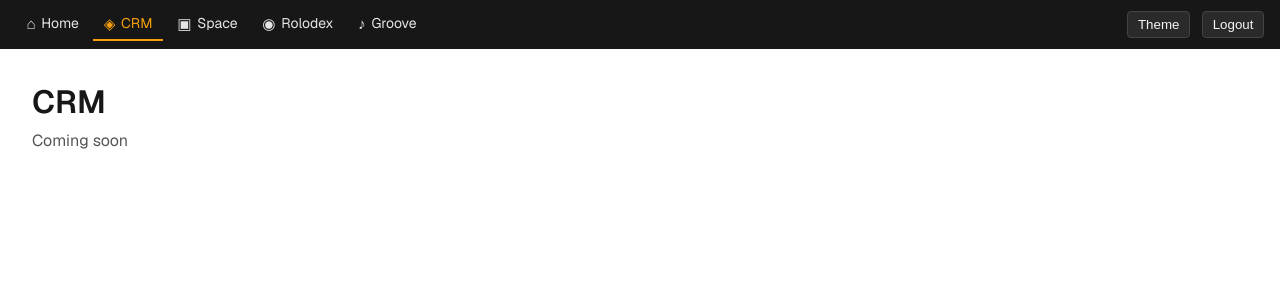
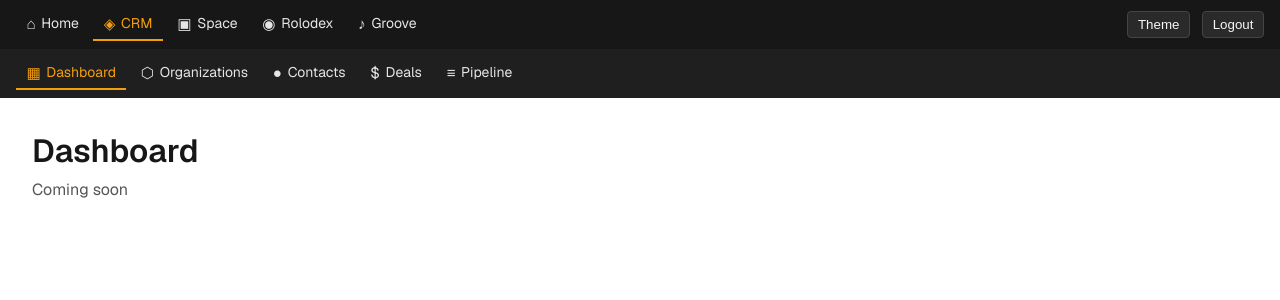
Before and after one commit to NWFreshness/atrium, a Next.js app: page /crm in a window 1280 px wide. Shown: the top 300 px of the page. Built offline with nearby package versions, Linux system fonts and the light colour scheme; no server answers.

Commit message:
feat(crm): shell and five-section subnav

```diff
--- /dev/null
+++ b/app/(authenticated)/crm/layout.tsx
@@ -0,0 +1,12 @@
+import type { ReactNode } from "react";
+import { CrmSubnav } from "@/components/crm/crm-subnav";
+import styles from "@/components/crm/crm-subnav.module.css";
+
+export default function CrmLayout({ children }: { children: ReactNode }) {
+  return (
+    <div className={styles["crm-shell"]}>
+      <CrmSubnav />
+      {children}
+    </div>
+  );
+}
--- a/app/(authenticated)/crm/page.tsx
+++ b/app/(authenticated)/crm/page.tsx
@@ -1,7 +1,7 @@
 export default function CrmPage() {
   return (
     <main>
-      <h1>CRM</h1>
+      <h1>Dashboard</h1>
       <p>Coming soon</p>
     </main>
   );
--- /dev/null
+++ b/components/crm/crm-subnav.module.css
@@ -0,0 +1,44 @@
+.crm-shell {
+  display: flex;
+  flex-direction: column;
+  min-height: 0;
+}
+
+.crm-subnav {
+  display: flex;
+  align-items: center;
+  padding: 0.5rem 1rem;
+  background: #1f1f1f;
+  color: #f5f5f5;
+  font-size: 0.875rem;
+}
+
+.crm-subnav-list {
+  display: flex;
+  flex-wrap: wrap;
+  gap: 0.25rem;
+  list-style: none;
+  margin: 0;
+  padding: 0;
+}
+
+.crm-subnav-link {
+  display: inline-flex;
+  align-items: center;
+  gap: 0.35rem;
+  padding: 0.4rem 0.65rem;
+  color: #e5e5e5;
+  text-decoration: none;
+  border-bottom: 2px solid transparent;
+}
+
+.crm-subnav-link-current {
+  color: #f59e0b;
+  border-bottom-color: #f59e0b;
+}
+
+.crm-subnav-glyph {
+  font-size: 0.95rem;
+  line-height: 1;
+  color: inherit;
+}
--- /dev/null
+++ b/components/crm/crm-subnav.tsx
@@ -0,0 +1,46 @@
+"use client";
+
+import Link from "next/link";
+import { usePathname } from "next/navigation";
+import { isCrmSection } from "@/lib/crm/nav";
+import styles from "./crm-subnav.module.css";
+
+const SECTIONS = [
+  { href: "/crm", label: "Dashboard", glyph: "▦" },
+  { href: "/crm/organizations", label: "Organizations", glyph: "⬡" },
+  { href: "/crm/contacts", label: "Contacts", glyph: "●" },
+  { href: "/crm/deals", label: "Deals", glyph: "$" },
+  { href: "/crm/pipeline", label: "Pipeline", glyph: "≡" },
+] as const;
+
+export function CrmSubnav() {
+  const pathname = usePathname();
+
+  return (
+    <nav className={styles["crm-subnav"]} aria-label="CRM">
+      <ul className={styles["crm-subnav-list"]}>
+        {SECTIONS.map((section) => {
+          const current = isCrmSection(pathname, section.href);
+          return (
+            <li key={section.href}>
+              <Link
+                href={section.href}
+                className={
+                  current
+                    ? `${styles["crm-subnav-link"]} ${styles["crm-subnav-link-current"]}`
+                    : styles["crm-subnav-link"]
+                }
+                aria-current={current ? "page" : undefined}
+              >
+                <span className={styles["crm-subnav-glyph"]} aria-hidden="true">
+                  {section.glyph}
+                </span>
+                {section.label}
+              </Link>
+            </li>
+          );
+        })}
+      </ul>
+    </nav>
+  );
+}
--- /dev/null
+++ b/lib/crm/nav.ts
@@ -0,0 +1,6 @@
+export function isCrmSection(pathname: string, href: string): boolean {
+  if (href === "/crm") {
+    return pathname === "/crm";
+  }
+  return pathname === href || pathname.startsWith(`${href}/`);
+}
```
Also changed, not shown: app/(authenticated)/crm/contacts/page.tsx (added, +7 -0 lines), app/(authenticated)/crm/deals/page.tsx (added, +7 -0 lines), app/(authenticated)/crm/organizations/page.tsx (added, +7 -0 lines), app/(authenticated)/crm/pipeline/page.tsx (added, +7 -0 lines), 2 other files (tests, documents, lock files or other folders).
